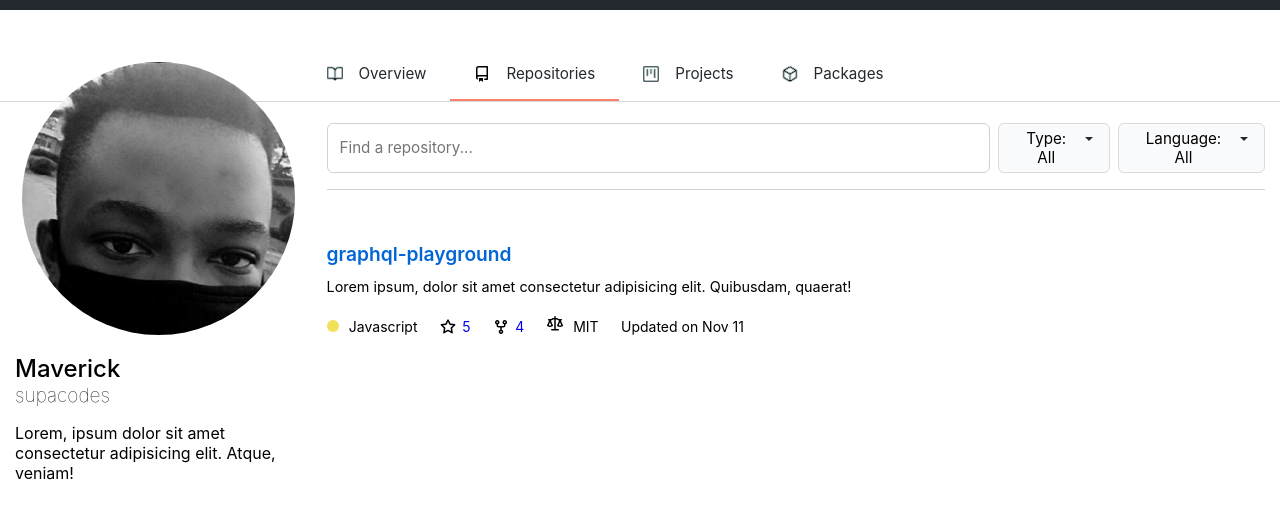
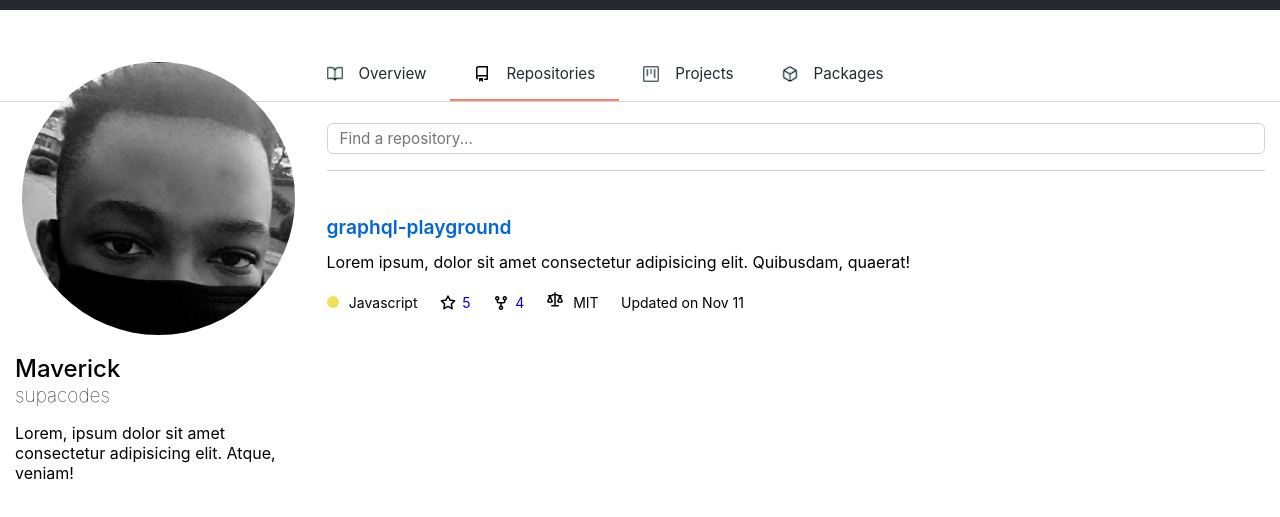
Before and after one commit to supacode/github-repo, a website: page index.html in a window 1280 px wide. Shown: the part 51-568 px from the top of the page. Drawn offline with Linux system fonts and the light colour scheme.

Commit message:
Remove repo search form buttons
Setup Typescript/ESlint

```diff
--- a/index.html
+++ b/index.html
@@ -4,8 +4,8 @@
     <meta charset="UTF-8" />
     <meta name="viewport" content="width=device-width, initial-scale=1.0" />
     <title>Buy Coins Africa</title>
-    <link rel="stylesheet" href="css/style.css" />
     <link rel="stylesheet" href="css/style.min.css" />
+    <script src="dist/app.js" defer></script>
   </head>
   <body>
     <!--  -->
@@ -231,24 +231,6 @@
               placeholder="Find a repository..."
               class="repo__search--input"
             />
-
-            <div class="repo__search--btns">
-              <!--  -->
-              <button class="repo__search--btn">
-                Type: All
-                <span
-                  class="dropdown__caret repo__search--dropdown-caret"
-                ></span>
-              </button>
-              <button class="repo__search--btn">
-                Language: All
-
-                <span
-                  class="dropdown__caret repo__search--dropdown-caret"
-                ></span>
-              </button>
-              <!--  -->
-            </div>
           </div>
         </div>
 
--- a/package.json
+++ b/package.json
@@ -7,10 +7,13 @@
     "test": "echo \"Error: no test specified\" && exit 1"
   },
   "keywords": [],
-  "author": "",
+  "author": "@supacode",
   "license": "ISC",
   "dependencies": {},
   "devDependencies": {
+    "@typescript-eslint/eslint-plugin": "^4.7.0",
+    "@typescript-eslint/parser": "^4.7.0",
+    "eslint": "^7.13.0",
     "typescript": "^4.0.5"
   }
 }
--- a/scss/components/_overview.scss
+++ b/scss/components/_overview.scss
@@ -4,7 +4,7 @@
 }
 
 .repo {
-  padding: 1.5rem 0;
+  padding: 1rem 0;
   line-height: 2;
 
   &:not(:last-child) {
@@ -23,15 +23,12 @@
       border: solid 1px #d1d2d4;
       border-radius: 6px;
       align-items: center;
-      width: 71%;
+      width: 100%;
       &:focus {
         box-shadow: 0 0 0 3px rgba(66, 153, 225, 0.5);
       }
     }
-    &--btns {
-      display: flex;
-      align-items: center;
-    }
+
     &--btn {
       background: #fafbfc;
       margin-left: 0.5rem;
@@ -61,7 +58,7 @@
   }
 
   &__desc {
-    font-size: 0.9rem;
+    font-size: 1rem;
   }
 
   &__info {
--- /dev/null
+++ b/ts/app.ts
@@ -0,0 +1 @@
+console.log('Hello World');
```
Also changed, not shown: tsconfig.json (added, +74 -0 lines), .eslintrc.json (added), css/style.css, css/style.min.css, dist/app.js (added), 5 other files.
